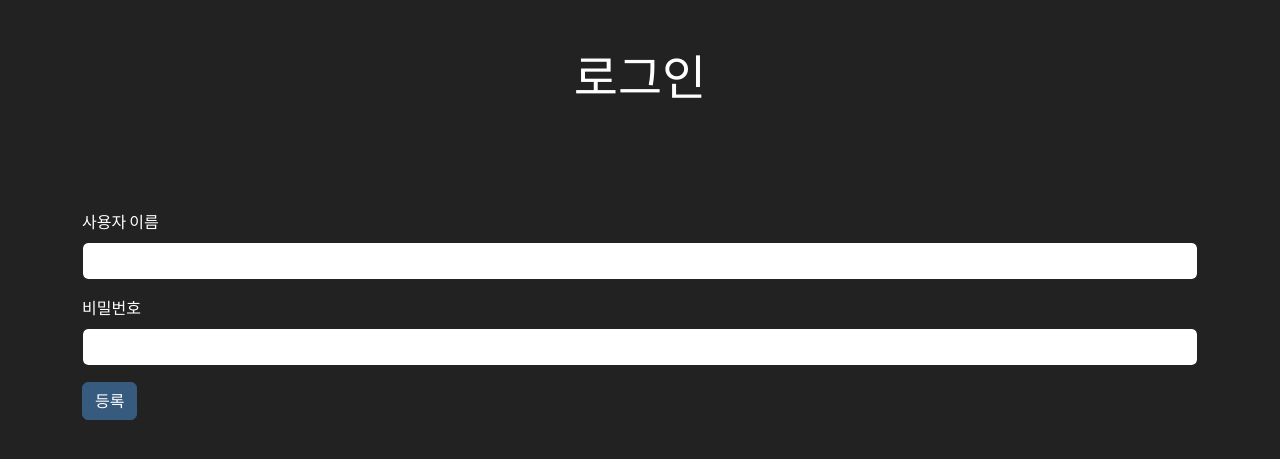
After one commit to gabang2/Django, a Django app: page /user/login/ in a window 1280 px wide. The commit adds this page. Shown: the top 459 px of the page. Run offline with Django 4.2, Linux system fonts and the light colour scheme; some libraries are stand-ins or nearby versions.

Commit message:
로그인 페이지 생성

```diff
--- /dev/null
+++ b/Django_Basic/user/templates/login.html
@@ -0,0 +1,50 @@
+<!DOCTYPE html>
+<html lang="en">
+<head>
+    <meta charset="UTF-8">
+    <meta name="viewport" content="width=device-width, initial-scale=1">
+    <title>Register</title>
+    <!--<link href="https://cdn.jsdelivr.net/npm/bootstrap@5.3.0/dist/css/bootstrap.min.css" rel="stylesheet"
+          integrity="sha384-9ndCyUaIbzAi2FUVXJi0CjmCapSmO7SnpJef0486qhLnuZ2cdeRhO02iuK6FUUVM" crossorigin="anonymous">-->
+    <link rel="stylesheet" href="/static/bootstrap.min.css" />
+    <script src="https://cdn.jsdelivr.net/npm/@popperjs/core@2.11.8/dist/umd/popper.min.js"
+            integrity="sha384-I7E8VVD/ismYTF4hNIPjVp/Zjvgyol6VFvRkX/vR+Vc4jQkC+hVqc2pM8ODewa9r"
+            crossorigin="anonymous"></script>
+    <script src="https://cdn.jsdelivr.net/npm/bootstrap@5.3.0/dist/js/bootstrap.min.js"
+            integrity="sha384-fbbOQedDUMZZ5KreZpsbe1LCZPVmfTnH7ois6mU1QK+m14rQ1l2bGBq41eYeM/fS"
+            crossorigin="anonymous"></script>
+    <script src="https://cdn.jsdelivr.net/npm/bootstrap@5.3.0/dist/js/bootstrap.bundle.min.js"
+            integrity="sha384-geWF76RCwLtnZ8qwWowPQNguL3RmwHVBC9FhGdlKrxdiJJigb/j/68SIy3Te4Bkz"
+            crossorigin="anonymous"></script>
+</head>
+<body>
+<div class="container">
+    <div class="row mt-5">
+        <div class="col-12 text-center">
+            <h1>로그인</h1>
+        </div>
+    </div>
+    <div class="row mt-5">
+        <div class="col-12">
+            {{ error }}
+        </div>
+    </div>
+    <div class="row mt-5">
+        <div class="col-12">
+            <form method="POST" action="."> {% comment %}현재 페이지에 post요청을한다는 뜻{% endcomment %}
+              {% csrf_token %}
+              <div class="mb-3">
+                <label for="user_name" class="form-label">사용자 이름</label>
+                <input type="text" class="form-control" id="user_name" placeholder="사용자 이름" name="user_name">
+              </div>
+              <div class="mb-3">
+                <label for="password" class="form-label">비밀번호</label>
+                <input type="password" class="form-control" id="password" placeholder="비밀번호" name="password">
+              </div>
+              <button type="submit" class="btn btn-primary">등록</button>
+            </form>
+        </div>
+    </div>
+</div>
+</body>
+</html>
--- a/Django_Basic/user/templates/user/register.html
+++ b/Django_Basic/user/templates/register.html
@@ -5,8 +5,8 @@
     <meta name="viewport" content="width=device-width, initial-scale=1">
     <title>Register</title>
     <!--<link href="https://cdn.jsdelivr.net/npm/bootstrap@5.3.0/dist/css/bootstrap.min.css" rel="stylesheet"
-          integrity="sha384-9ndCyUaIbzAi2FUVXJi0CjmCapSmO7SnpJef0486qhLnuZ2cdeRhO02iuK6FUUVM" crossorigin="anonymous">{% endcomment %}
-    <link rel="stylesheet" href="/static/bootstrap.min.css" />-->
+          integrity="sha384-9ndCyUaIbzAi2FUVXJi0CjmCapSmO7SnpJef0486qhLnuZ2cdeRhO02iuK6FUUVM" crossorigin="anonymous">-->
+    <link rel="stylesheet" href="/static/bootstrap.min.css" />
     <script src="https://cdn.jsdelivr.net/npm/@popperjs/core@2.11.8/dist/umd/popper.min.js"
             integrity="sha384-I7E8VVD/ismYTF4hNIPjVp/Zjvgyol6VFvRkX/vR+Vc4jQkC+hVqc2pM8ODewa9r"
             crossorigin="anonymous"></script>
--- a/Django_Basic/user/urls.py
+++ b/Django_Basic/user/urls.py
@@ -4,4 +4,5 @@ from user import views
 
 urlpatterns = [
     path("register/", views.register),
+    path("login/", views.login),
 ]
--- a/Django_Basic/user/views.py
+++ b/Django_Basic/user/views.py
@@ -1,6 +1,6 @@
 import re
 
-from django.contrib.auth.hashers import make_password
+from django.contrib.auth.hashers import make_password, check_password
 from django.http import HttpResponse
 from django.shortcuts import render
 
@@ -13,7 +13,7 @@ def register(request):
     email_regex = re.compile('^[a-zA-Z0-9+-\_.]+@[a-zA-Z0-9-]+\.[a-zA-Z0-9-.]+$')
     # 1. url로 들어올 때
     if request.method == 'GET':
-        return render(request, 'user/register.html')
+        return render(request, 'register.html')
     # 2. submit(등록)버튼을 눌러서 들어올 때
     elif request.method == 'POST':
         user_name = request.POST.get('user_name', None)  # 에러가 나지 않도록 기본 값 설정해주기 => None은 논리적으로 False임
@@ -34,4 +34,24 @@ def register(request):
             )
             fcuser.save()
 
-        return render(request, 'user/register.html', res_data)
+        return render(request, 'register.html', res_data)
+
+
+def login(request):
+    res_data = {}
+    if request.method == "GET":
+        return render(request, 'login.html')
+    elif request.method == "POST":
+        user_name = request.POST.get("user_name", None)
+        password = request.POST.get("password", None)
+
+        if not(user_name and password):
+            res_data['error'] = "모든 값을 입력해야 합니다."
+        else:
+            fcuser = FcUser.objects.get(user_name=user_name)
+            if check_password(password, fcuser.password):
+                # 비밀번호가 일치, 오류 처리를 하자
+                pass
+            else:
+                res_data['error'] = "비밀번호가 일치하지 않습니다."
+        return render(request, 'login.html', res_data)
```
Also changed, not shown: Django_Basic/db.sqlite3.
